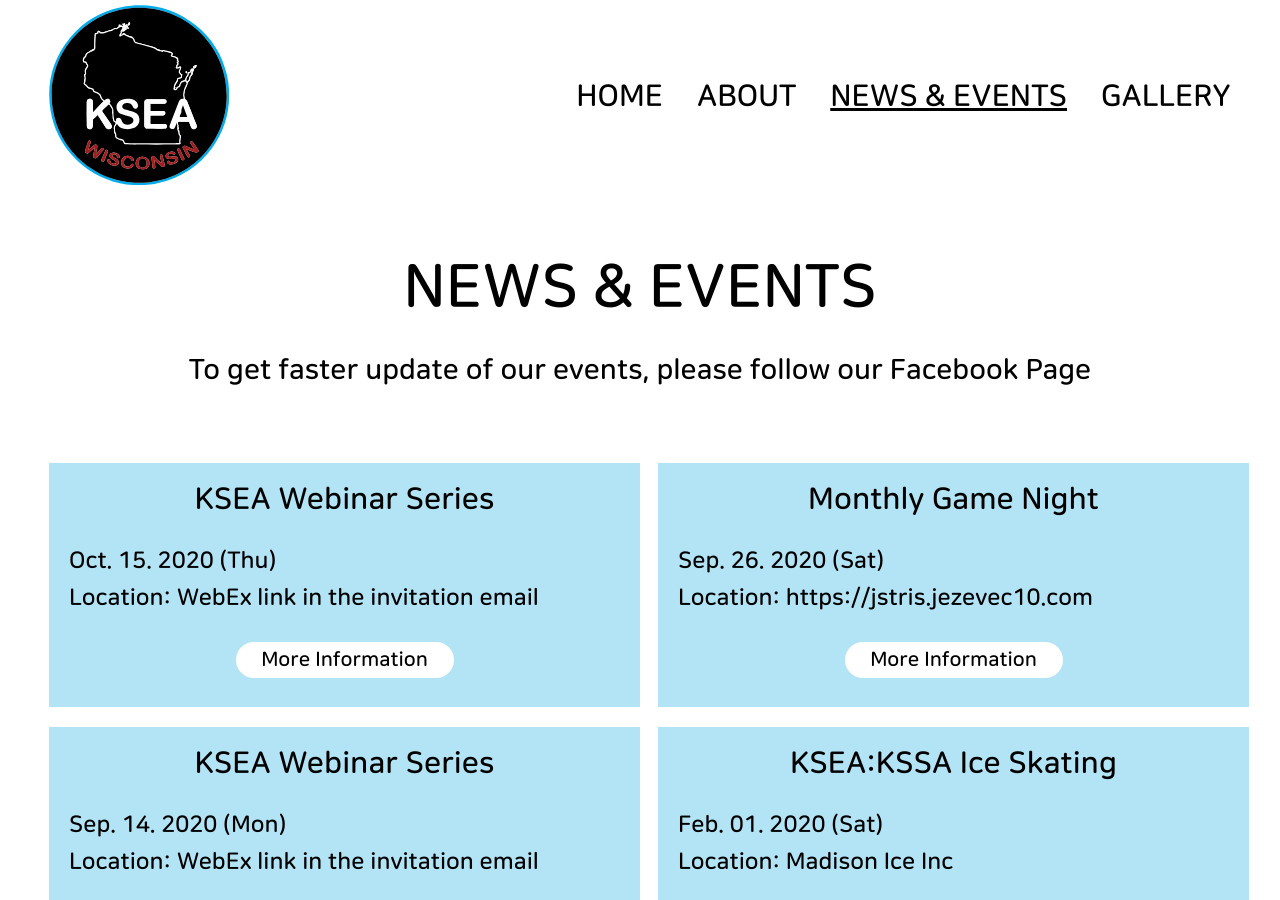
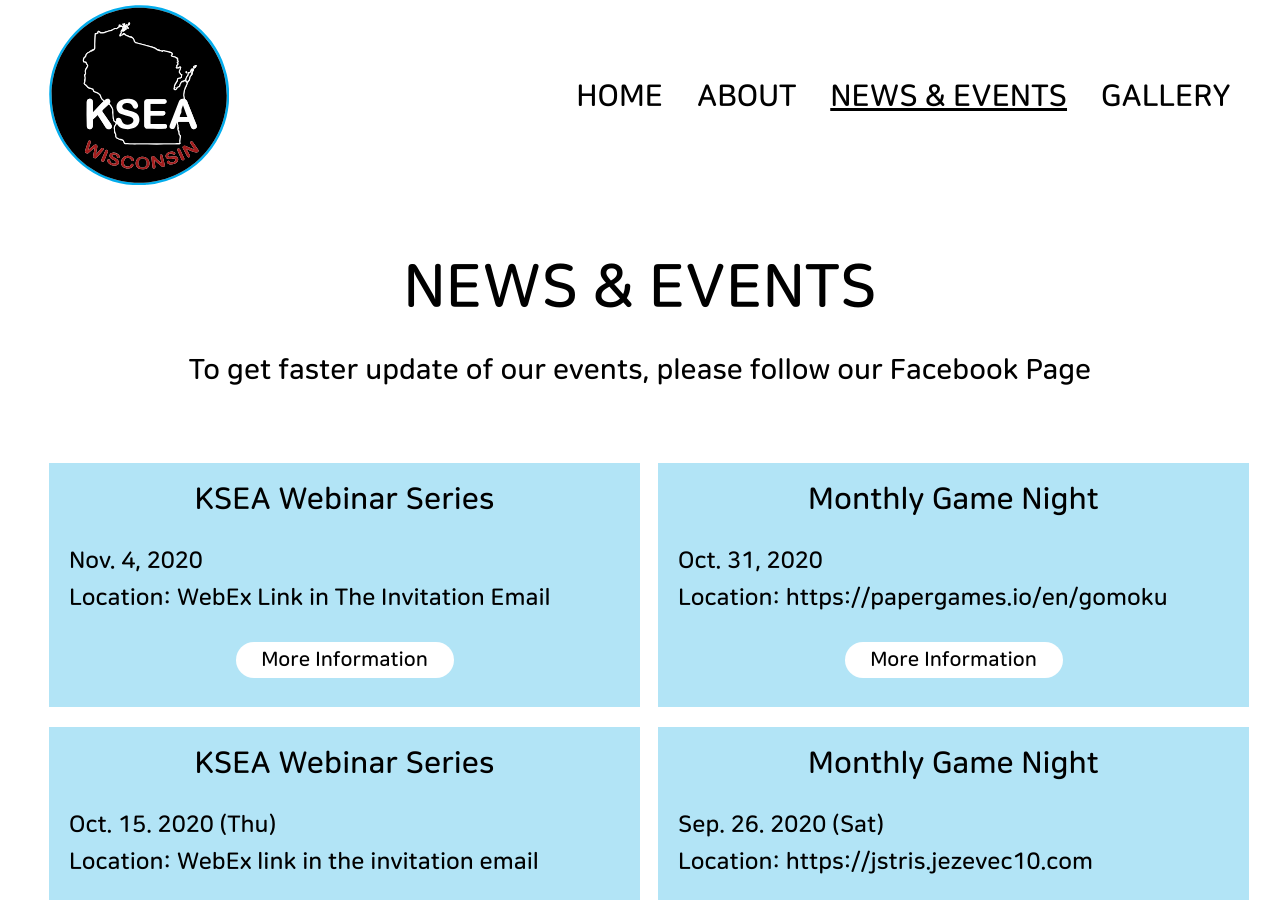
Before and after one commit to KSEAWisconsin/kseawisconsin.github.io, a Jekyll site: the page built from events.html, in a window 1280 px wide and 900 px high. Built offline with Jekyll 4.4.1, drawn with Linux system fonts in a browser that asks for light colours.

Commit message:
fixed the number of home events

```diff
--- a/_data/events.yml
+++ b/_data/events.yml
@@ -5,6 +5,22 @@
 ##   detail_url: # where detailed description located
 ##   date: # Mmm. DD. YYYY
 ##   location: # upto 35 char
+
+- event_name: KSEA Webinar Series
+  detail_url:
+  date: Nov. 4, 2020
+  location: WebEx Link in The Invitation Email
+  additional_info1: "Speaker: Kevin Kim"
+  additional_info2: "Electrical Design and Integration"
+  additional_info3: "Thermo Fisher"
+
+- event_name: Monthly Game Night
+  detail_url:
+  date: Oct. 31, 2020
+  location: https://papergames.io/en/gomoku
+  additional_info1: Every Last Saturday of Month 8 pm
+  additional_info2: "Prize: 1st $25, 2nd $10"
+  additional_info3: "Prize Is Doubled with KSEA Membership"
 
 - event_name: "KSEA Webinar Series"
   detail_url: https://www.facebook.com/groups/kseawisc/permalink/3369809003064773/
--- a/index.html
+++ b/index.html
@@ -16,7 +16,7 @@
   <div class = "upcomming_events">
     <p id = "title">Upcoming Events</p>
     <div class = "grid_wrapper">
-      {% for item in site.data.home_events limit: 8 %}
+      {% for item in site.data.home_events limit: 4 %}
         <div class = "event-wrapper">
           <a href = "{{ site.baseurl }}{{ item.detail_url }}">
             <div>
```
Also changed, not shown: _data/home_events.yml (+56 -54 lines).
